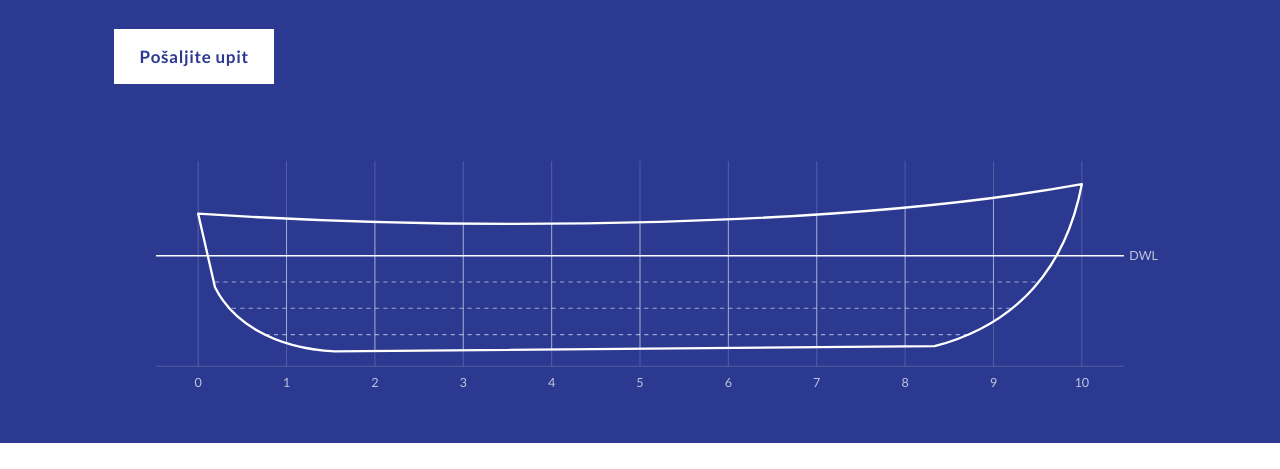
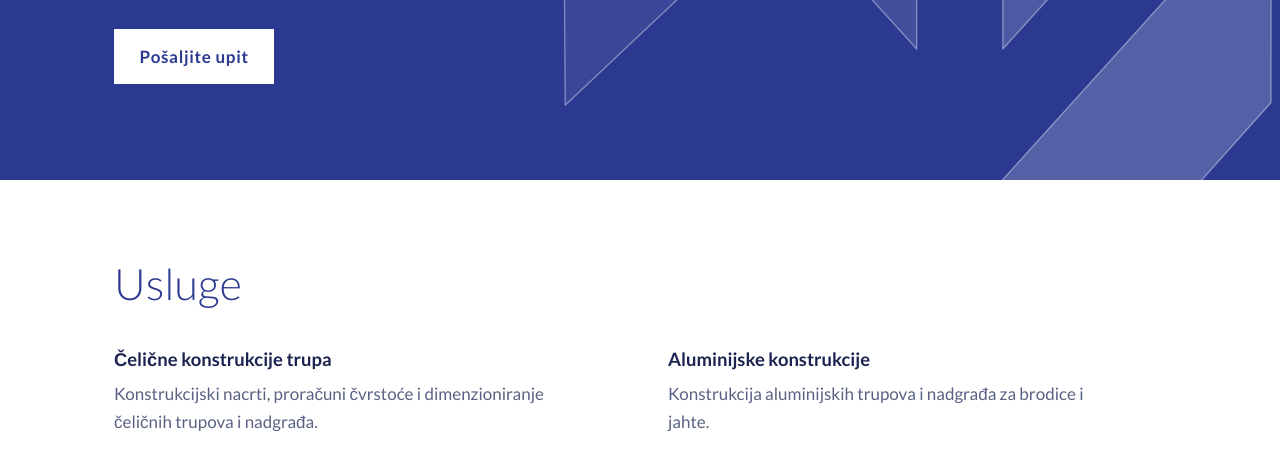
Before and after one commit to marinsdesign/web, a plain HTML site: page index.html in a window 1280 px wide. Shown: the part 462-931 px from the top of the page. Drawn offline with Linux system fonts and the light colour scheme.

Commit message:
Refactor hero section and remove drawing SVG
Removed unused drawing section and adjusted hero styles.

```diff
--- a/index.html
+++ b/index.html
@@ -50,9 +50,24 @@
 
   /* Hero: brand blue, like the back of the business card */
   .hero {
+    position: relative;
+    overflow: hidden;
     background: var(--brand-fill);
     color: var(--on-brand);
-    padding: 1.75rem 0 2.5rem;
+    padding: 1.75rem 0 6rem;
+  }
+  .hero .wrap { position: relative; z-index: 1; }
+  .hero-mark {
+    position: absolute;
+    right: -6%;
+    bottom: -14%;
+    width: min(62%, 860px);
+    height: auto;
+    fill: #FFFFFF;
+    stroke: rgba(255,255,255,0.4);
+    stroke-width: 0.12;
+    stroke-linejoin: round;
+    pointer-events: none;
   }
   .topbar { display: flex; align-items: center; justify-content: space-between; gap: 1rem; }
 
@@ -101,15 +116,6 @@
   }
   .cta:hover { background: #E3E6F7; }
 
-  /* Lines drawing in white on blue */
-  .drawing { margin-top: 3.5rem; overflow-x: auto; }
-  .drawing svg { display: block; width: 100%; min-width: 640px; height: auto; }
-  .drawing .grid { stroke: rgba(255,255,255,0.18); stroke-width: 1; }
-  .drawing .wl { stroke: rgba(255,255,255,0.55); stroke-width: 1; stroke-dasharray: 4 4; }
-  .drawing .st { stroke: rgba(255,255,255,0.45); stroke-width: 1; }
-  .drawing .hull { fill: none; stroke: #FFFFFF; stroke-width: 2.2; stroke-linejoin: round; }
-  .drawing .dwl { stroke: #FFFFFF; stroke-width: 1.6; }
-  .drawing text { fill: rgba(255,255,255,0.7); font-family: inherit; font-size: 12px; }
 
   /* Sections */
   section { padding: 5rem 0; }
@@ -156,7 +162,9 @@
     .lightbox img { max-width: 100vw; max-height: calc(100vh - 7rem); }
     .lightbox .lb-prev, .lightbox .lb-next { top: auto; bottom: 0.2rem; transform: none; }
     section { padding: 3.75rem 0; }
+    .hero { padding-bottom: 4rem; }
     .hero h1 { margin-top: 3rem; }
+    .hero-mark { width: 115%; right: -35%; bottom: -6%; opacity: 0.55; }
     .wordmark .name { font-size: 1rem; }
   }
   @media (prefers-reduced-motion: reduce) { html { scroll-behavior: auto; } }
@@ -165,6 +173,12 @@
 <body>
 
 <header class="hero">
+  <svg class="hero-mark" viewBox="0 0 72.7 56.07" aria-hidden="true">
+    <path style="fill-opacity:0.07" d="M14.04,27.91 L0.2,40.97 L0.01,11 L12.98,26.5Z"/>
+    <path style="fill-opacity:0.16" d="M53.71,0 L72.7,0 L40.29,35.82 L40.3,15.02Z"/>
+    <path style="fill-opacity:0.11" d="M18.99,0 L0,0 L32.4,35.82 L32.39,15.02Z"/>
+    <path style="fill-opacity:0.2" d="M51.17,56.03 L32.8,56.07 L64.88,20.57 L64.86,40.72Z"/>
+  </svg>
   <div class="wrap">
     <div class="topbar">
       <a class="lockup" href="#" aria-label="Marins Design Naval Architects">
@@ -200,59 +214,6 @@
       <span lang="en">Send an enquiry</span>
     </a>
 
-    <figure class="drawing" aria-hidden="true">
-      <svg viewBox="0 0 1000 250" xmlns="http://www.w3.org/2000/svg">
-        <defs>
-          <clipPath id="hullClip">
-            <path d="M80,70 C350,88 700,82 920,42 C905,120 860,175 780,196 L210,201 C150,198 112,172 96,140 Z"/>
-          </clipPath>
-        </defs>
-        <g class="grid">
-          <line x1="80"  y1="20" x2="80"  y2="215"/>
-          <line x1="164" y1="20" x2="164" y2="215"/>
-          <line x1="248" y1="20" x2="248" y2="215"/>
-          <line x1="332" y1="20" x2="332" y2="215"/>
-          <line x1="416" y1="20" x2="416" y2="215"/>
-          <line x1="500" y1="20" x2="500" y2="215"/>
-          <line x1="584" y1="20" x2="584" y2="215"/>
-          <line x1="668" y1="20" x2="668" y2="215"/>
-          <line x1="752" y1="20" x2="752" y2="215"/>
-          <line x1="836" y1="20" x2="836" y2="215"/>
-          <line x1="920" y1="20" x2="920" y2="215"/>
-          <line x1="40" y1="215" x2="960" y2="215"/>
-        </g>
-        <g clip-path="url(#hullClip)">
-          <line class="wl" x1="40" y1="135" x2="960" y2="135"/>
-          <line class="wl" x1="40" y1="160" x2="960" y2="160"/>
-          <line class="wl" x1="40" y1="185" x2="960" y2="185"/>
-          <line class="st" x1="164" y1="20" x2="164" y2="215"/>
-          <line class="st" x1="248" y1="20" x2="248" y2="215"/>
-          <line class="st" x1="332" y1="20" x2="332" y2="215"/>
-          <line class="st" x1="416" y1="20" x2="416" y2="215"/>
-          <line class="st" x1="500" y1="20" x2="500" y2="215"/>
-          <line class="st" x1="584" y1="20" x2="584" y2="215"/>
-          <line class="st" x1="668" y1="20" x2="668" y2="215"/>
-          <line class="st" x1="752" y1="20" x2="752" y2="215"/>
-          <line class="st" x1="836" y1="20" x2="836" y2="215"/>
-        </g>
-        <line class="dwl" x1="40" y1="110" x2="960" y2="110"/>
-        <text x="965" y="114">DWL</text>
-        <path class="hull" d="M80,70 C350,88 700,82 920,42 C905,120 860,175 780,196 L210,201 C150,198 112,172 96,140 Z"/>
-        <g text-anchor="middle">
-          <text x="80"  y="235">0</text>
-          <text x="164" y="235">1</text>
-          <text x="248" y="235">2</text>
-          <text x="332" y="235">3</text>
-          <text x="416" y="235">4</text>
-          <text x="500" y="235">5</text>
-          <text x="584" y="235">6</text>
-          <text x="668" y="235">7</text>
-          <text x="752" y="235">8</text>
-          <text x="836" y="235">9</text>
-          <text x="920" y="235">10</text>
-        </g>
-      </svg>
-    </figure>
   </div>
 </header>
 
```
